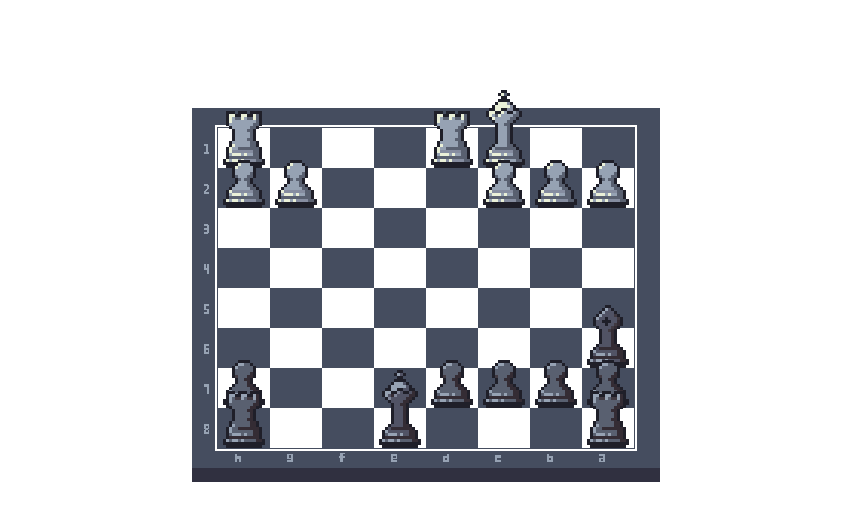
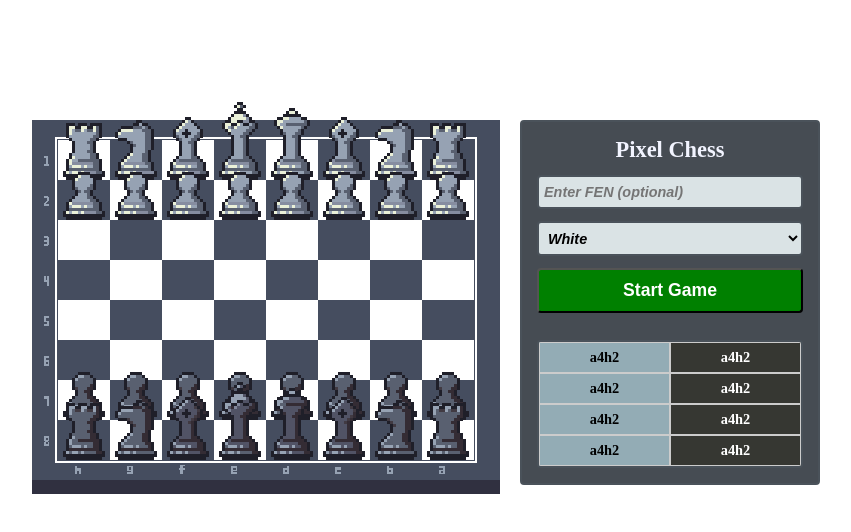
Before and after one commit to clxsh19/tschess, a website built with Vite: page index.html in a window 1280 px wide. Shown: the whole page, without its empty margins (214-1065 px from the left). Built offline with nearby package versions, Linux system fonts and the light colour scheme.

Commit message:
add game start ui

```diff
--- a/index.html
+++ b/index.html
@@ -4,15 +4,170 @@
     <!-- <meta charset="UTF-8" /> -->
     <title>Chess Board</title>
     <style>
+      body {
+        display: grid;
+        grid-template-columns: auto 300px; /* chessboard + sidebar */
+        justify-content: center;
+        align-items: start;
+        gap: 20px;
+        margin: 0;
+        padding: 20px;
+      }
+
       canvas {
         display: block;
-        margin: auto;
-        /* background: #333; */
+      }
+
+      .sidebar {
+        border: 2px solid #4a525a;
+        border-radius: 4px;
+        background-color: #464c53;
+        padding: 15px;
+        margin-top: 100px;
+        display: flex;
+        flex-direction: column;
+        gap: 12px;
+      }
+
+      .sidebar h2 {
+        margin: 0;
+        font-size: 1.4rem;
+        color: #f2f4ff;
+        text-align: center;
+        font-weight: bolder;
+      }
+
+      #fen {
+        padding: 5px;
+        height: 20px;
+        font-size: 0.9rem;
+        font-weight: bold;
+        font-style: italic;
+        border: 2px solid #4a525a;
+        background-color: #dae3e5;
+        border-radius: 4px;
+        transition: width 0.3s ease;
+      }
+
+      #fen:focus {
+        padding: 5px;
+        outline: none;
+      }
+
+      button {
+        padding: 10px;
+        font-size: 1.1rem;
+        font-weight: bold;
+        border-radius: 4px;
+        background: green;
+        color: white;
+        cursor: pointer;
+        transition: background 0.2s;
+      }
+
+      button:hover {
+        background-color: darkgreen;
+      }
+
+      #colorSelect {
+        padding: 5px;
+        height: 35px;
+        font-size: 0.9rem;
+        font-weight: bold;
+        font-style: italic;
+        border: 2px solid #4a525a;
+        background-color: #dae3e5;
+        border-radius: 4px;
+        transition: width 0.3s ease;
+        cursor: pointer;
+      }
+
+      #colorSelect:focus {
+        outline: none;
+        border: 2px solid #4a525a;
+      }
+
+      #moves {
+        margin-top: 15px;
+        padding: 0; /* remove inner padding so borders touch edges */
+        border: 2px solid #4a525a;
+        border-radius: 4px;
+        background-color: #f0f3f4;
+        font-size: 0.9rem;
+
+        max-height: 128px;
+        overflow-y: auto;
+        overflow-x: hidden;
+
+        display: grid;
+        grid-template-columns: 1fr 1fr;
+      }
+
+      #moves span {
+        display: flex; /* easy centering */
+        align-items: center;
+        justify-content: center;
+        padding: 6px;
+        font-weight: bold;
+        border: 1px solid #ccc;
+        box-sizing: border-box;
+      }
+
+      /* Only set color differences here */
+      .white-move {
+        background-color: #93acb5; /* light green */
+      }
+
+      .black-move {
+        background-color: #363732; /* light blue */
+        color: white;
+      }
+
+      /* Chrome, Edge, Safari */
+      #moves::-webkit-scrollbar {
+        width: 8px;
+      }
+
+      #moves::-webkit-scrollbar-track {
+        background: #e0e0e0;
+        border-radius: 2px;
+      }
+
+      #moves::-webkit-scrollbar-thumb {
+        background-color: #4a525a;
+        border-radius: 4px;
+        border: 1px solid #e0e0e0;
+      }
+
+      #moves::-webkit-scrollbar-thumb:hover {
+        background-color: #333;
       }
     </style>
   </head>
+
   <body>
     <canvas id="chess" width="468" height="474"></canvas>
+
+    <div class="sidebar">
+      <h2>Pixel Chess</h2>
+      <input id="fen" type="text" placeholder="Enter FEN (optional)" />
+      <select id="colorSelect">
+        <option value="white">White</option>
+        <option value="black">Black</option>
+      </select>
+      <button id="startBtn">Start Game</button>
+
+      <div id="moves">
+        <span class="white-move">a4h2</span>
+        <span class="black-move">a4h2</span>
+        <span class="white-move">a4h2</span>
+        <span class="black-move">a4h2</span>
+        <span class="white-move">a4h2</span>
+        <span class="black-move">a4h2</span>
+        <span class="white-move">a4h2</span>
+        <span class="black-move">a4h2</span>
+      </div>
+    </div>
 
     <script type="module" src="./dist/main.js"></script>
   </body>
--- a/src/game.ts
+++ b/src/game.ts
@@ -4,7 +4,12 @@ import Engine from './engine.js';
 
 function createGame(fen: string, color: Color) {
   const engine = new Engine();
-  engine.LoadFEN(fen);
+  try {
+    engine.LoadFEN(fen);
+  } catch (error) {
+    alert('Invalid FEN. Please check and try again.');
+    console.error('FEN load error:', error);
+  }
 
   // user piece color decided at start of game and doesnt change
   const userColor = color;
--- a/src/main.ts
+++ b/src/main.ts
@@ -2,7 +2,6 @@ import createGame from './game.js';
 import createRender from './render/render.js';
 import { rowColToSquare, mouseCordsToRowCol } from './util.js';
 import { Color, MoveType, Piece } from './engine.js';
-import { off } from 'process';
 
 async function main(fen: string, userColor: Color) {
   // tile size
@@ -23,8 +22,7 @@ async function main(fen: string, userColor: Color) {
   let isPawnPromotion: boolean = false;
   let pendingMove: number | null = null;
 
-  // event listener for user click
-  canvas.addEventListener('click', (e) => {
+  function onCanvasClick(e: MouseEvent) {
     if (!game.isUserTurn) return;
 
     const rect = canvas.getBoundingClientRect();
@@ -41,8 +39,6 @@ async function main(fen: string, userColor: Color) {
     if (row === -1 || col === -1) return;
 
     if (isPawnPromotion && pendingMove) {
-      console.log(row, col);
-
       if (row === 0 && col >= 2 && col <= 5) {
         const updatedMove = getUserPawnPromotionChoice(pendingMove, col);
         executeUserMove(updatedMove);
@@ -126,13 +122,10 @@ async function main(fen: string, userColor: Color) {
         render.drawBoardAndPieces();
       }
     }
-  });
+  }
 
   // broswer painted and visible to user before doing heavy work
-  // like enigne search blocking the main thread. First raf scheduled before
-  // the repaint then after browser repaints it resolves. second raf happens
-  // beofre the next repaint this makes sure canvas draw visible to user before
-  // blocking main thread. use webworker maybe idk ...
+  // like enigne search blocking the main thread.
   function waitForPaint(): Promise<void> {
     return new Promise((resolve) =>
       requestAnimationFrame(() => requestAnimationFrame(() => resolve())),
@@ -172,20 +165,54 @@ async function main(fen: string, userColor: Color) {
   }
 
   return {
-    play() {
+    draw() {
       render.drawBoardAndPieces();
+    },
+    start() {
+      // event listener for user click
+      canvas.addEventListener('click', onCanvasClick);
       if (!game.isUserTurn) {
         game.makeComputerMove();
         render.drawBoardAndPieces();
       }
       game.buildMoveSet();
     },
+    stop() {
+      canvas.removeEventListener('click', onCanvasClick);
+    },
   };
 }
 
-const fen = 'r3k2r/pppp3p/b7/8/8/8/PPP3PP/R3K2R w KQkq - 0 1';
-// const fen = '1r2k3/P7/8/8/8/8/8/4K3 w - - 0 1';
-const userColor = Color.Black;
-main(fen, userColor)
-  .then((gameApp) => gameApp.play())
-  .catch(console.error);
+const defaultFen = 'rnbqkbnr/pppppppp/8/8/8/8/PPPPPPPP/RNBQKBNR w KQkq - 0 1';
+let gameOver = true;
+let userColor = Color.Black;
+
+const startBtn = document.getElementById('startBtn') as HTMLButtonElement;
+let mainApp = await main(defaultFen, userColor);
+mainApp.draw();
+
+startBtn.addEventListener('click', async () => {
+  const fenInput = document.getElementById('fen') as HTMLInputElement;
+  const colorSelect = document.getElementById(
+    'colorSelect',
+  ) as HTMLSelectElement;
+  if (gameOver) {
+    const userFen = fenInput.value.trim() || defaultFen;
+    userColor = colorSelect.value === 'white' ? Color.White : Color.Black;
+    gameOver = false;
+
+    console.log('defaultFen: ', defaultFen, ' color: ', userColor);
+
+    mainApp = await main(userFen, userColor);
+    mainApp.draw();
+    mainApp.start();
+
+    startBtn.textContent = 'Surrender';
+    startBtn.style.backgroundColor = '#c62828';
+  } else {
+    startBtn.textContent = 'Start Game';
+    startBtn.style.backgroundColor = 'green';
+    mainApp.stop();
+    gameOver = true;
+  }
+});
```
